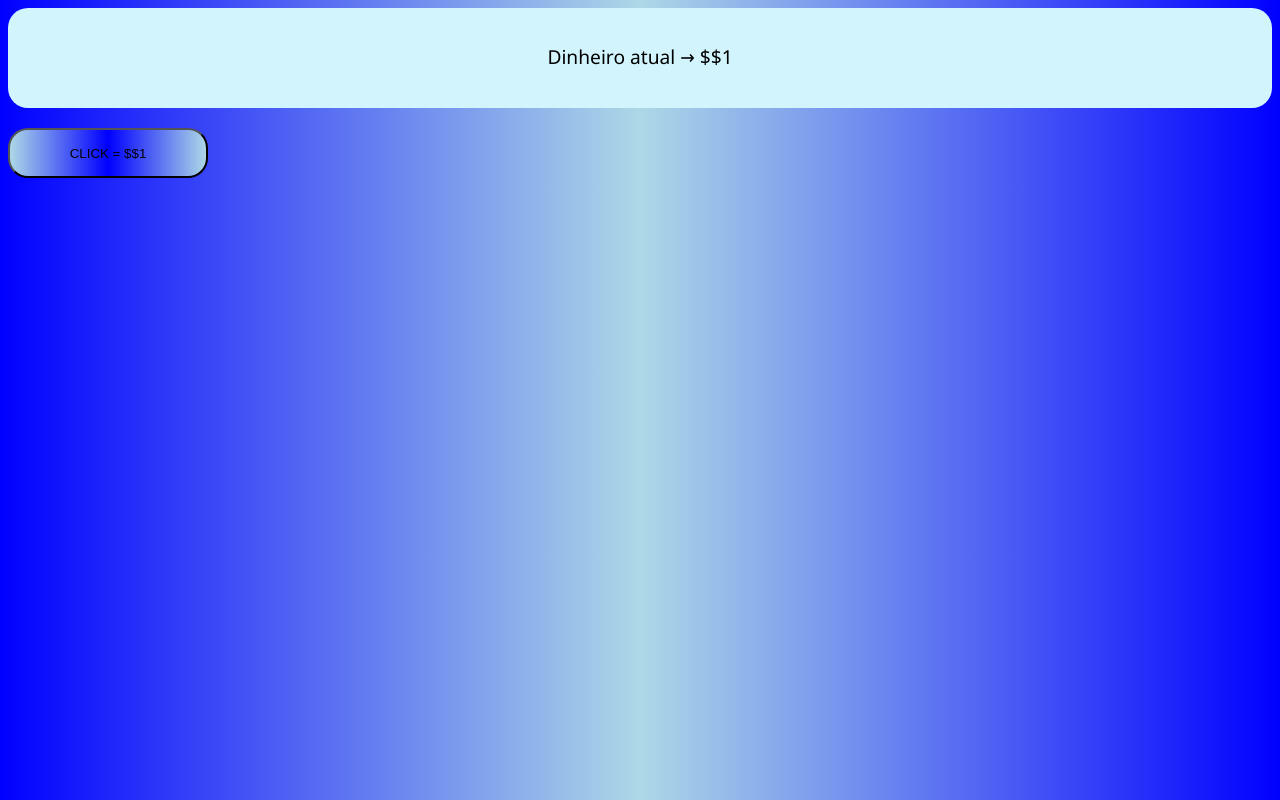
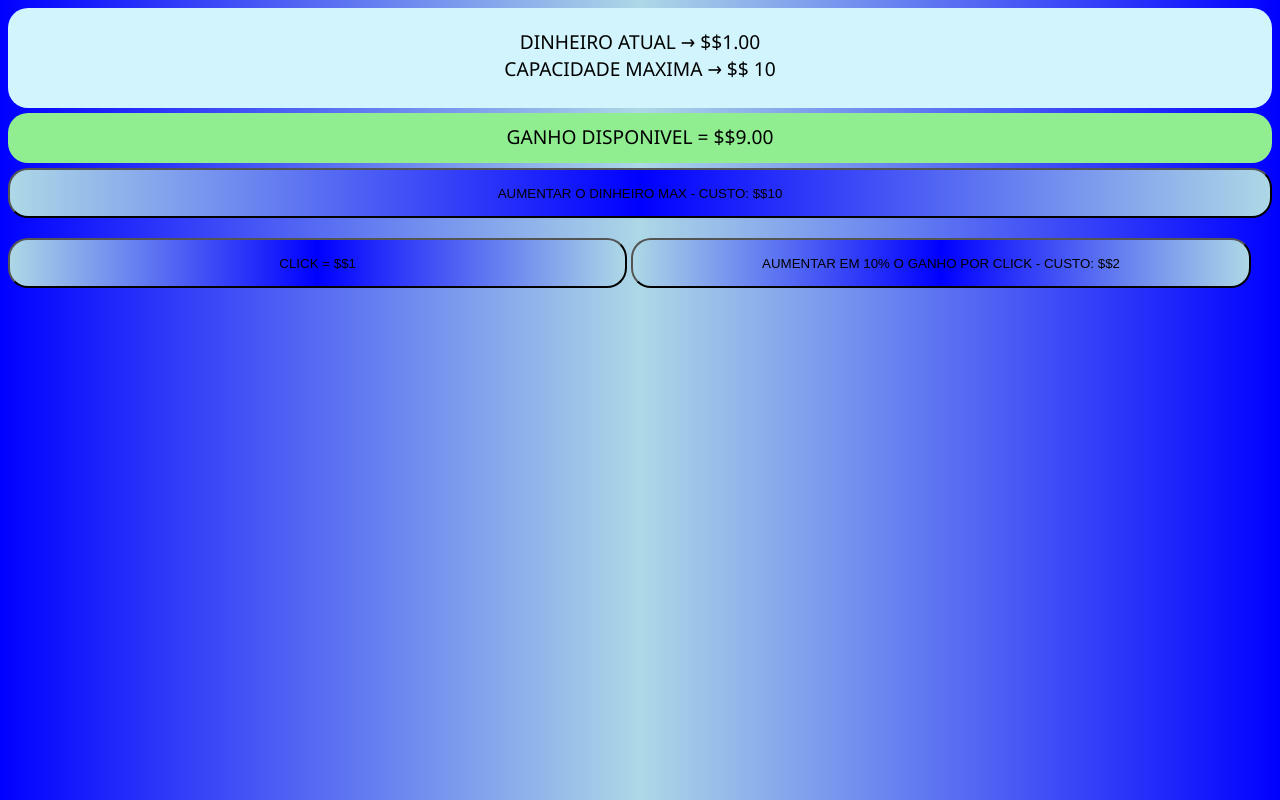
Before and after one commit to AndersonKFG/jogo_js, a plain HTML site: page index.html in a window 1280 px wide. Both pictures are taken after a click on the button "CLICK = $$1". Drawn offline with Linux system fonts and the light colour scheme.

Commit message:
Versão 2 - Capacidade e upgrad

```diff
--- a/index.html
+++ b/index.html
@@ -11,12 +11,18 @@
 
     <!--PARTE QUE MOSTRA O DINHEIRO-->
     <div id="money">
-        <p id="money_value">Dinheiro atual → $$ 0</p>
+        <div id="money_value">DINHEIRO ATUAL → $$ 0</div>
+        <div id="capacidade_max">CAPACIDADE MAXIMA → $$ 10</div>
     </div>
 
-    <!--PARTE QUE GANHA DINHEIRO-->
+    <!--CAPACIDADE DE ARMAZENAMENTO DISPONIVEL-->
+    <div id="limite_alerta">GANHO DISPONIVEL = $$10.00</div>
+    <button id="aumentar_capacidade">AUMENTAR O DINHEIRO MAX - CUSTO: $$10</button>
+
     <div id="container">
+        <!--DINHEIRO POR CLICK E UPGRADE DO MESMO-->
         <button id="ganhar_por_click">CLICK = $$1</button>
+        <button id="upgrade_gpk">AUMENTAR EM 10% O GANHO POR CLICK - CUSTO: $$2</button>
     </div>
 
     <script src="main.js"></script>
--- a/main.css
+++ b/main.css
@@ -3,7 +3,6 @@ body{
 }
 
 #money{
-    display: flex;
     height: 100px;
     width: 100%;
     background: rgb(209, 244, 253);
@@ -11,8 +10,15 @@ body{
     justify-content: center;
 }
 
+#capacidade_max{
+    font-size: larger;
+    font-family: 'Segoe UI', Tahoma, Geneva, Verdana, sans-serif;
+    text-align: center;
+}
+
 #money_value{
-    margin-top: 35px;
+    padding-top: 20px;
+    text-align: center;
     font-size: larger;
     font-family: 'Segoe UI', Tahoma, Geneva, Verdana, sans-serif;
 }
@@ -22,18 +28,38 @@ body{
     padding-top: 20px;
 }
 
-#ganhar_por_click{
-    width: 200px;
+#ganhar_por_click,#upgrade_gpk{
+    width: 49%;
     height: 50px;
     border-radius: 20px;
     background: linear-gradient(to right, lightblue, blue, lightblue);
 }
 
-#ganhar_por_click:hover{
+#aumentar_capacidade{
+    width: 100%;
+    height: 50px;
+    border-radius: 20px;
+    background: linear-gradient(to right, lightblue, blue, lightblue);
+    margin-top: 5px;
+}
+
+#ganhar_por_click:hover,#upgrade_gpk:hover,#aumentar_capacidade:hover{
     cursor: pointer;
 }
 
-#ganhar_por_click:active{
+#ganhar_por_click:active,#upgrade_gpk:active,#aumentar_capacidade:active{
     background: lightblue;
     transition: 0.2s;
 }
+
+#limite_alerta{
+    background: lightgreen;
+    width: 100%;
+    height: 40px;
+    border-radius: 20px;
+    margin-top: 5px;
+    text-align: center;
+    padding-top: 10px;
+    font-size: larger;
+    font-family: 'Segoe UI', Tahoma, Geneva, Verdana, sans-serif;
+}
--- a/main.js
+++ b/main.js
@@ -1,10 +1,64 @@
-const dinheiro_atual = document.getElementById('money_value');;
-const gpk = document.getElementById('ganhar_por_click') // Botão de ganhar $$1 por click chamado de gpk;
+const dinheiro_atual = document.getElementById('money_value');
+const gpk = document.getElementById('ganhar_por_click'); // Botão de ganhar $$1 por click chamado de gpk;
+const upgrade_gpk = document.getElementById('upgrade_gpk');
+const capacidade_max = document.getElementById('capacidade_max')
+const limite_alerta = document.getElementById('limite_alerta')
+const aumentar_capacidade = document.getElementById('aumentar_capacidade')
 var money = 0;
 
+var ganho_gpk = 1
+var valor_upgrad_gpk = 2
+
+var money_max = 10
+var valor_upgrad_max = 10
 
 gpk.addEventListener('click',function(){
-    money = money + 1;
-    dinheiro_atual.textContent = 'Dinheiro atual → $$' + money;
-    console.log('Function');
+    money = money + ganho_gpk;
+    dinheiro_atual.textContent = 'DINHEIRO ATUAL → $$' + money.toFixed(2);
+    alertar()
 })
+
+aumentar_capacidade.addEventListener('click',function(){
+    if(money >= valor_upgrad_max){
+        money_max = money_max + money_max * 100 / 100
+        capacidade_max.textContent = "CAPACIDADE MAXIMA → $$" + money_max
+        money = money - valor_upgrad_max
+        dinheiro_atual.textContent = 'DINHEIRO ATUAL → $$' + money.toFixed(2);
+        valor_upgrad_max = money_max
+        aumentar_capacidade.textContent = "AUMENTAR O DINHEIRO MAX - CUSTO: $$" + valor_upgrad_max
+    }
+
+    alertar()
+})
+
+function alertar(){
+
+    limite_alerta.textContent = "GANHO DISPONIVEL = $$" + (money_max - money).toFixed(2)
+
+    if(money >= money_max){
+        limite_alerta.style.background = 'red'
+        limite_alerta.textContent = "GANHO ATINGIDO"
+        gpk.disabled = true
+    }else{
+        limite_alerta.style.background = 'lightgreen'
+        gpk.disabled = false
+    }
+}
+
+upgrade_gpk.addEventListener('click', function(){
+
+    if (money >= valor_upgrad_gpk){
+        money = money - valor_upgrad_gpk
+        dinheiro_atual.textContent = 'DINHEIRO ATUAL → $$' + money.toFixed(2);
+        var gpk_porcentagem = ganho_gpk * 10 / 100
+        ganho_gpk = ganho_gpk + gpk_porcentagem
+        gpk.textContent = "CLICK = $$" + ganho_gpk.toFixed(2)
+        valor_upgrad_gpk = valor_upgrad_gpk + valor_upgrad_gpk * 40 / 100 // ESCALING DE VALOR
+        upgrade_gpk.textContent = 'AUMENTAR EM 10% O GANHO POR CLICK - CUSTO: $$' + valor_upgrad_gpk.toFixed(2)
+
+    }else{
+        console.log("Você não tem dinheiro suficiente.")
+    }
+
+    alertar()
+})
```
